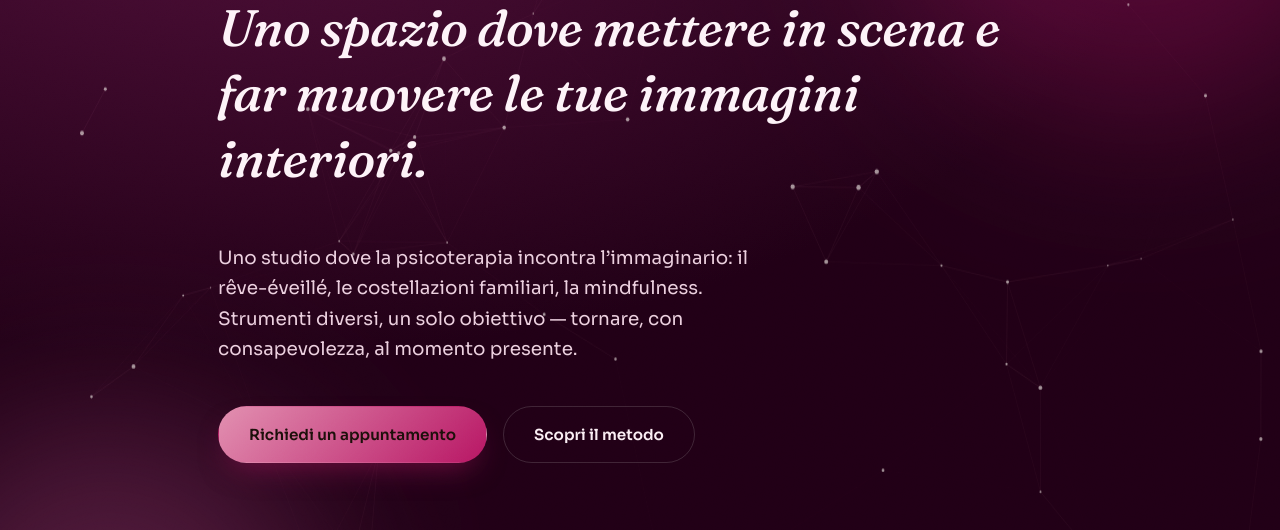
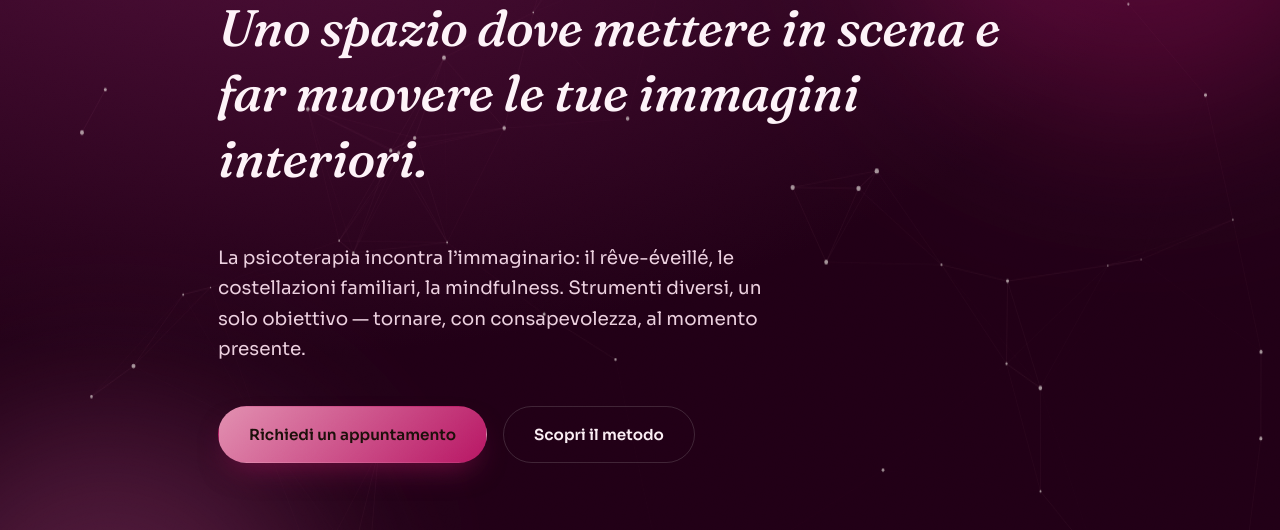
Before and after one commit to chiapunz-ita/roberta-musetti, a plain HTML site: page home.html in a window 1280 px wide. Shown: the part 248-778 px from the top of the page. Drawn offline with Linux system fonts and the light colour scheme.

Commit message:
Update home.html

```diff
--- a/home.html
+++ b/home.html
@@ -70,7 +70,7 @@
       <p class="typewriter-lead">Ritrovo per la psiche.</p>
       <p class="typewriter" data-typewriter="Uno spazio dove mettere in scena e far muovere le tue immagini interiori."></p>
     </div>
-    <p class="hero-sub">Uno studio dove la psicoterapia incontra l&rsquo;immaginario: il r&ecirc;ve-&eacute;veill&eacute;, le costellazioni familiari, la mindfulness. Strumenti diversi, un solo obiettivo &mdash; tornare, con consapevolezza, al momento presente.</p>
+    <p class="hero-sub">La psicoterapia incontra l&rsquo;immaginario: il r&ecirc;ve-&eacute;veill&eacute;, le costellazioni familiari, la mindfulness. Strumenti diversi, un solo obiettivo &mdash; tornare, con consapevolezza, al momento presente.</p>
     <div class="hero-actions">
       <a href="richiesta-appuntamento.html" class="btn btn-primary">Richiedi un appuntamento</a>
       <a href="#filosofia" class="btn btn-ghost">Scopri il metodo</a>
```
